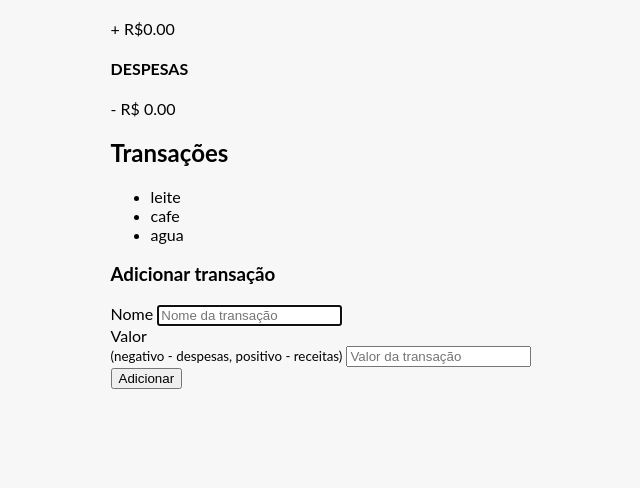
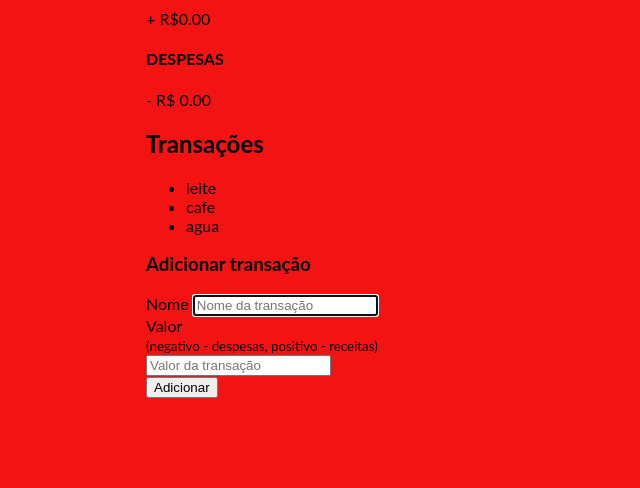
Before and after one commit to brunofvincensi/App_financeiro, a plain HTML site: page index.html in a window 1280 px wide. Shown: the part 312-800 px from the top of the page, without its empty margins (319-959 px from the left). Drawn offline with Linux system fonts and the light colour scheme; a web font is replaced by a local one.

Commit message:
classe container

```diff
--- a/style.css
+++ b/style.css
@@ -3,7 +3,7 @@
 
 body{
 
-background-color: #f7f7f7;
+background-color: #f31313;
 display: flex;
 flex-direction: column;
 align-items: center;
@@ -13,3 +13,8 @@ margin: 0;
 font-family: 'Lato', 'sans-serif';
 
 }
+
+.container {
+    margin: 30px auto;
+    width: 350px;
+  }
```
